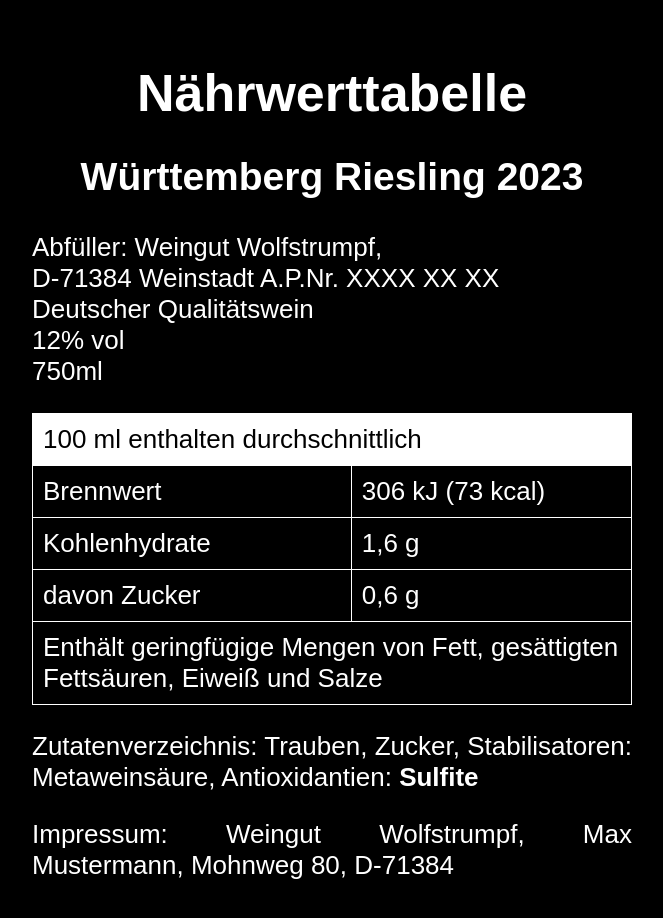
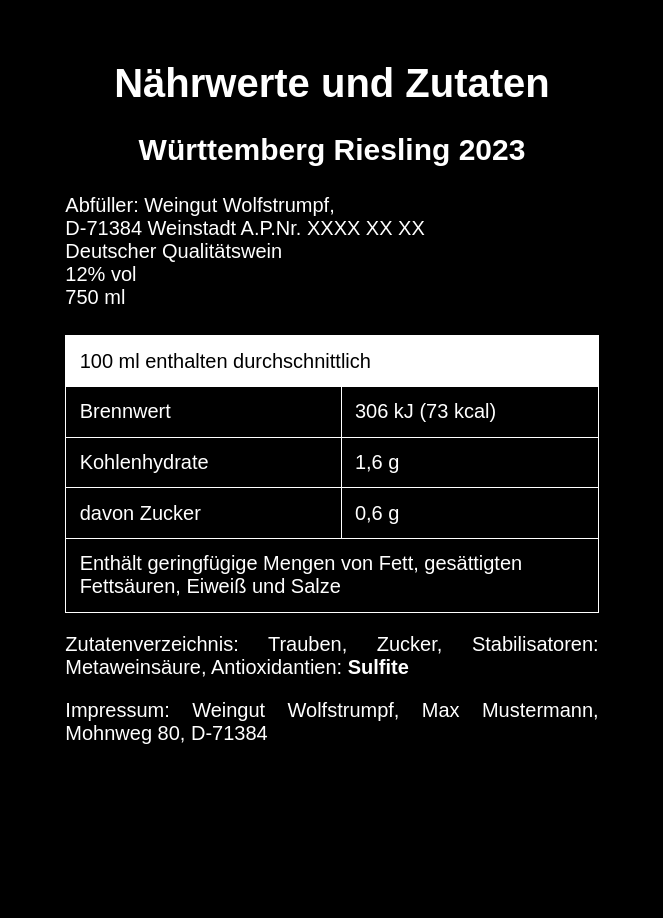
Before and after one commit to marc138/marc138.github.io, a plain HTML site: page nutrition-scores/2023/riesling-steingrueble.html in a window 1280 px wide. Shown: the whole page, without its empty margins (308-971 px from the left). After the commit the page ends 806 px from the top, so only its background shows below. Drawn offline with Linux system fonts and the light colour scheme.

Commit message:
pt instead of px

```diff
--- a/nutrition-scores/2023/riesling-steingrueble.html
+++ b/nutrition-scores/2023/riesling-steingrueble.html
@@ -2,27 +2,27 @@
 <html lang="de">
 <head>
     <meta charset="UTF-8">
-    <title>Nährwerttabelle</title>
+    <title>Nährwerte und Zutaten</title>
     <style>
         body {
             background-color: black;
             color: white;
             font-family: Arial, sans-serif;
-            padding: 20px;
+            padding: 20pt;
             text-align: center;
-            font-size: 20px;
+            font-size: 24pt;
         }
         h1 {
-            margin-bottom: 20px;
+            margin-bottom: 20pt;
         }
         table {
             width: 100%;
             border-collapse: collapse;
-            margin-top: 20px;
+            margin-top: 20pt;
         }
         th, td {
-            border: 1px solid white;
-            padding: 10px;
+            border: 1pt solid white;
+            padding: 10pt;
             text-align: left;
         }
         th {
@@ -38,31 +38,31 @@
         }
         .main {
             width: 80%;
-            max-width: 400px;
-            margin: 20px auto;
+            max-width: 800pt;
+            margin: 20pt auto;
             text-align: left;
         }
-        @media screen and (max-width: 1300px) {
+        @media only screen and (min-width: 1000px) {
             .main {
-                max-width: 600px;
+                max-width: 400pt;
             }
             body {
-                font-size: 26px;
+                font-size: 15pt;
             }
         }
-        @media screen and (max-width: 1000px) {
+        @media only screen and (min-width: 1300px) {
             .main {
-                max-width: 800px;
+                max-width: 400pt;
             }
             body {
-                font-size: 34px;
+                font-size: 13pt;
             }
         }
     </style>
 </head>
 <body>
 
-<h1>Nährwerttabelle</h1>
+<h1>Nährwerte und Zutaten</h1>
 <h2>Württemberg Riesling 2023</h2>
 
 <div class="main">
@@ -73,7 +73,7 @@
         D-71384 Weinstadt A.P.Nr. XXXX XX XX<br />
         Deutscher Qualitätswein<br />
         12% vol<br />
-        750ml
+        750 ml
     </p>
 
     <table>
```
